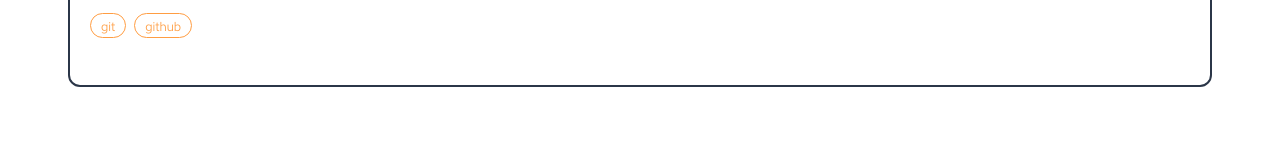
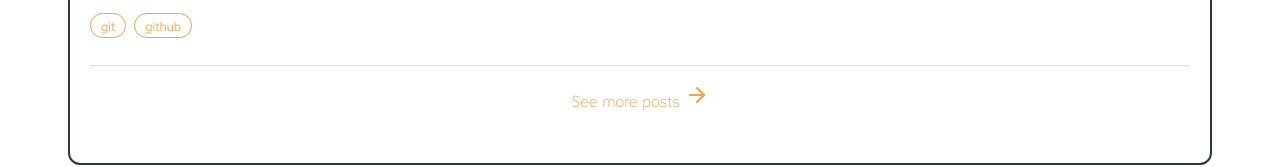
Before and after one commit to kotakbulat/kotakbulat.github.io, a React (Vite) app: page / in a window 1280 px wide. Shown: the part 2331-2498 px from the top of the page. Built offline with nearby package versions, Linux system fonts and the light colour scheme.

Commit message:
refactor: refactor structure folder to make new page, add link to blog

```diff
--- a/src/components/Blog/FeaturedPosts.tsx
+++ b/src/components/Blog/FeaturedPosts.tsx
@@ -1,6 +1,8 @@
 import { loadPosts } from "../../utils/loadPosts";
 import ArticleCard from "./ArticleCard";
 import "./blog.css"
+import { Link } from "react-router-dom";
+import { ArrowRight } from "lucide-react";
 
 const posts = loadPosts().slice(0, 3);
 
@@ -22,10 +24,17 @@ function FeaturedPosts() {
                     <div key={post.slug}>
                         <ArticleCard key={post.slug} article={post} variant="featured" />
 
-                        {index < posts.length - 1 && <hr className="post-divider" />}
+                        {index < posts.length && <hr className="post-divider" />}
                     </div>
                 ))}
 
+            </div>
+
+            <div>
+                <Link
+                    to="/blog" className="link-blog">
+                        <p>See more posts <ArrowRight /></p>
+                </Link>
             </div>
 
         </section>
--- a/src/components/Blog/blog.css
+++ b/src/components/Blog/blog.css
@@ -138,3 +138,12 @@
     margin-bottom: 0px;
     opacity: 30%;
  }
+
+
+
+.link-blog p {
+    margin-bottom: 0;
+    color: #ff9d42;
+    font-weight: 400;
+    align-items: center;
+}
--- a/src/utils/loadPosts.ts
+++ b/src/utils/loadPosts.ts
@@ -1,6 +1,6 @@
 import type { Article } from "../types/Article";
 
-const modules = import.meta.glob("../posts/*.md", {
+const modules = import.meta.glob("../blogs/*.md", {
     eager: true,
     query: "?raw",
     import: "default",
```
Also changed, not shown: src/blogs/github-pages-setup.md (renamed from src/posts/github-pages-setup.md), src/blogs/javascript-basic.md (renamed from src/posts/javascript-basic.md), src/blogs/setup-git.md (renamed from src/posts/setup-git.md).
